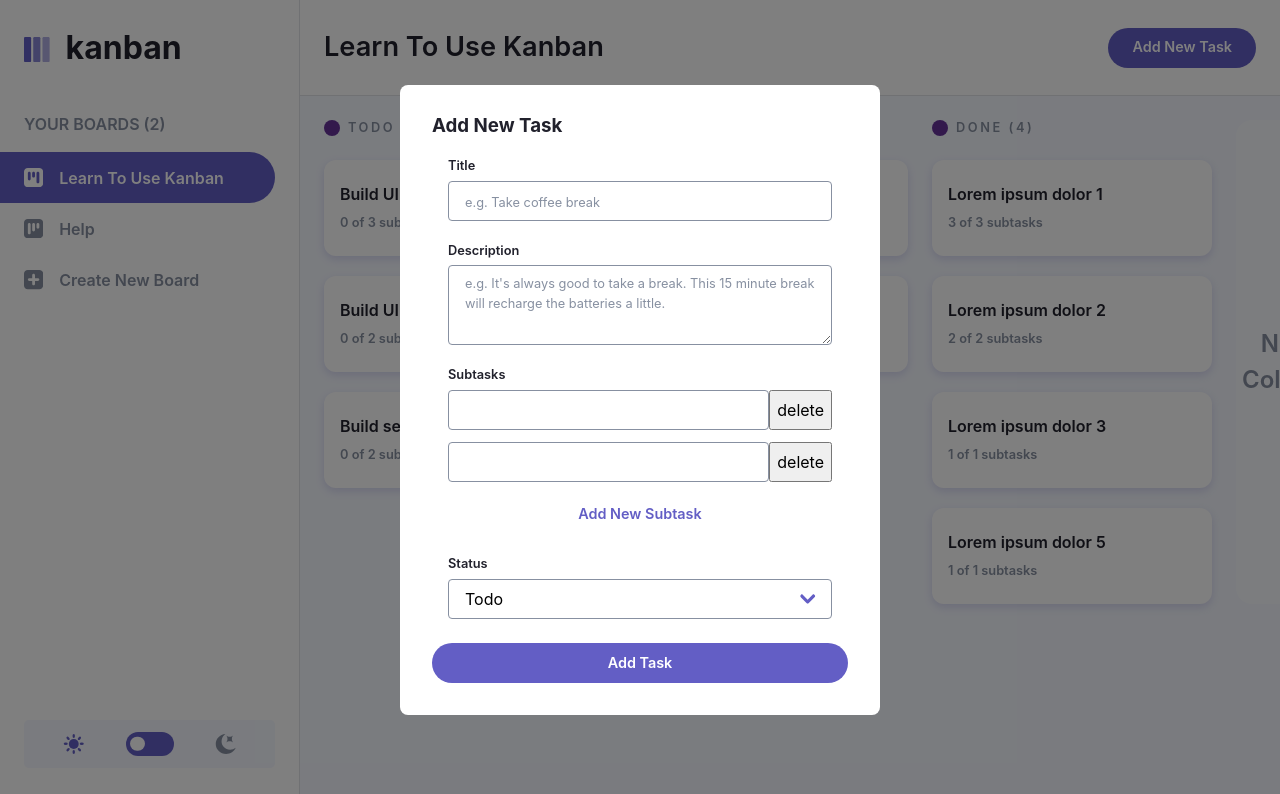
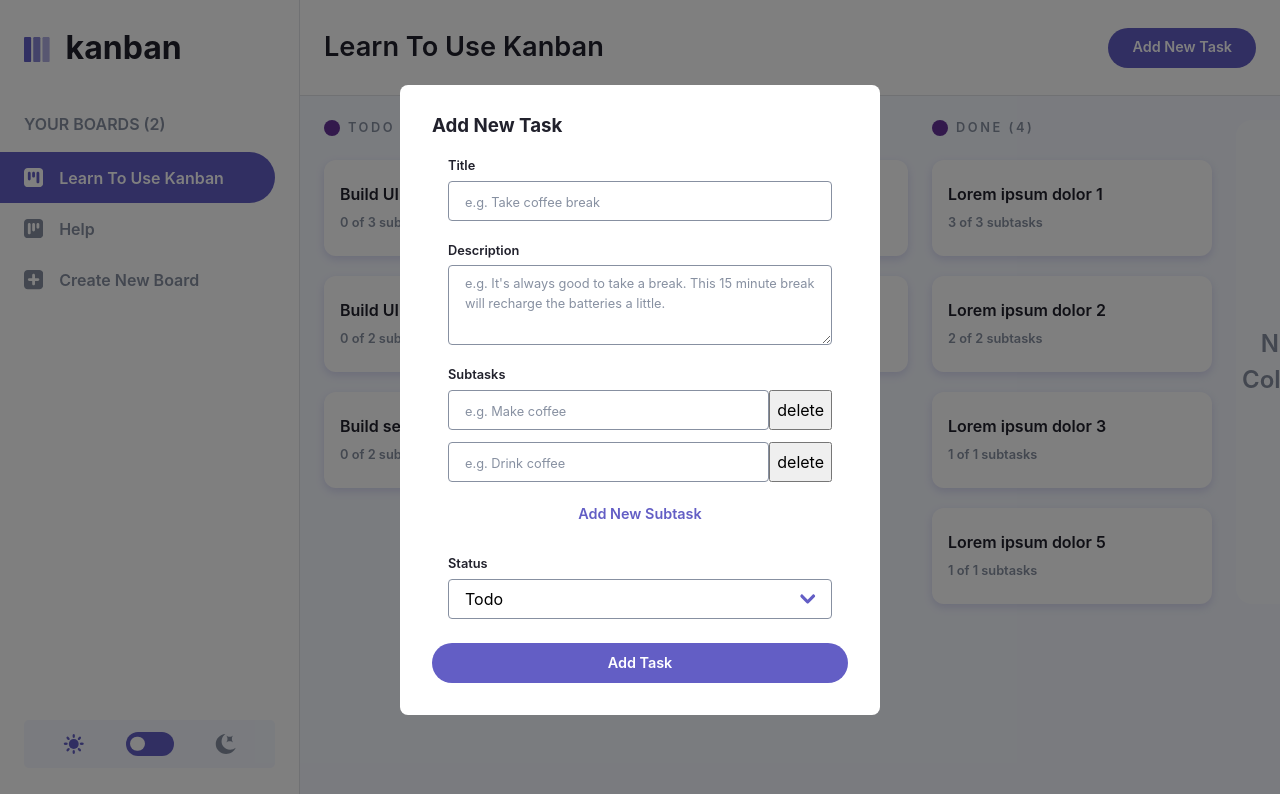
Before and after one commit to profpopoff/kanban, a Vue app: page / in a window 1280 px wide. Both pictures are taken after a click on the button "Add New Task". Shown: the top 794 px of the page. Built offline with nearby package versions, Linux system fonts and the light colour scheme.

Commit message:
Add subtask input placeholders

```diff
--- a/src/components/layout/Header/CreateTask.vue
+++ b/src/components/layout/Header/CreateTask.vue
@@ -21,6 +21,20 @@ const newTask = ref<Task>({
   ],
   status: currentBoard.value!.columns[0].title,
 });
+
+const subtaskPlaceholders = [
+  "e.g. Make coffee",
+  "e.g. Drink coffee",
+  "e.g. Smile",
+  "e.g. Go for a walk",
+  "How many more subtasks do you need?",
+  "Sheesh! Are you building a reactor?",
+  "Stop, please.",
+  "Does it still fit?",
+  "No way!",
+  "What kind of monitor is this?",
+  "I give up",
+];
 
 const createSubtask = () => {
   newTask.value = {
@@ -57,8 +71,11 @@ const submit = () => {
       <div class="subtasks">
         <label :for="`subtask-${newTask?.subtasks?.at(0)?.id}`">subtasks</label>
         <div class="subtasks-inputs">
-          <div class="subtask" v-for="subtask in newTask.subtasks">
-            <DefaultInput v-model:value="subtask.title" :id="`subtask-${subtask.id}`" />
+          <div class="subtask" v-for="(subtask, index) in newTask.subtasks" :key="subtask.id">
+            <DefaultInput v-model:value="subtask.title" :id="`subtask-${subtask.id}`" :placeholder="`${index < subtaskPlaceholders.length
+                ? subtaskPlaceholders.at(index)
+                : subtaskPlaceholders.at(-1)
+              }`" />
             <button v-if="newTask.subtasks.length > 1" @click="deleteSubtask(subtask.id)">
               delete
             </button>
```
